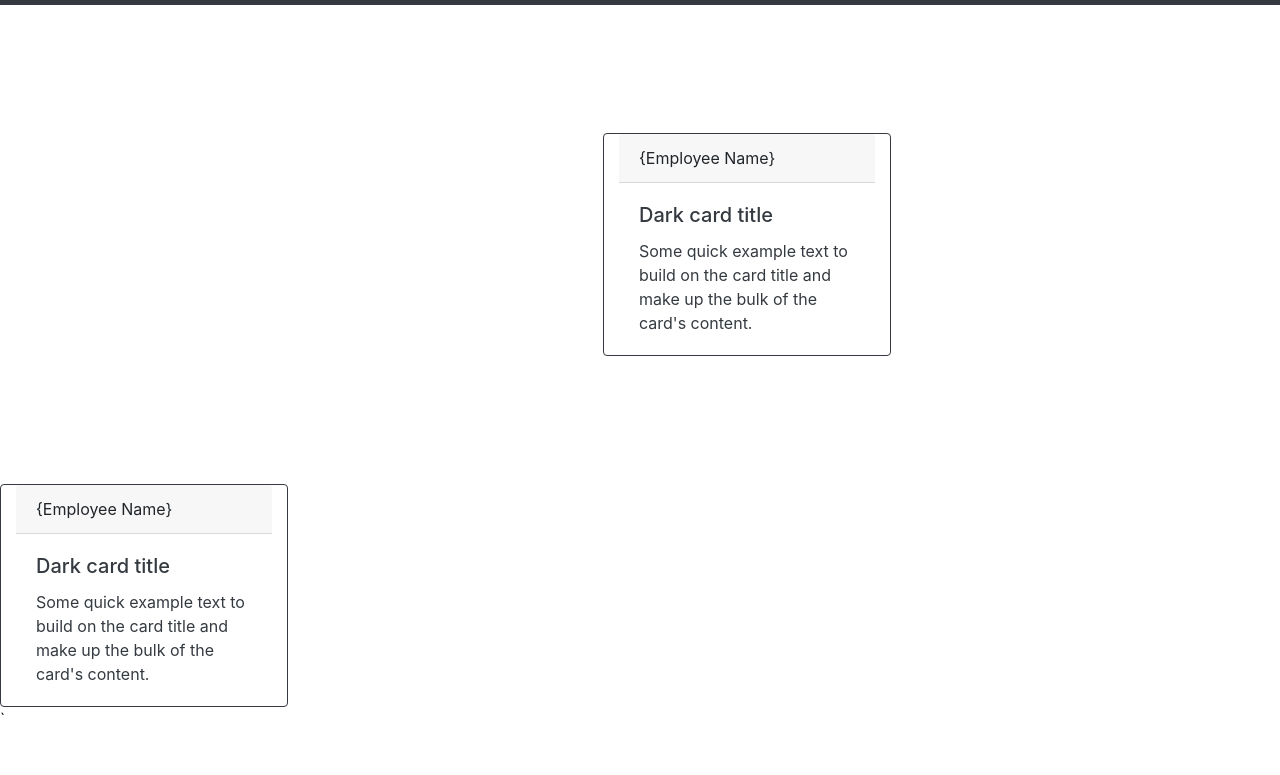
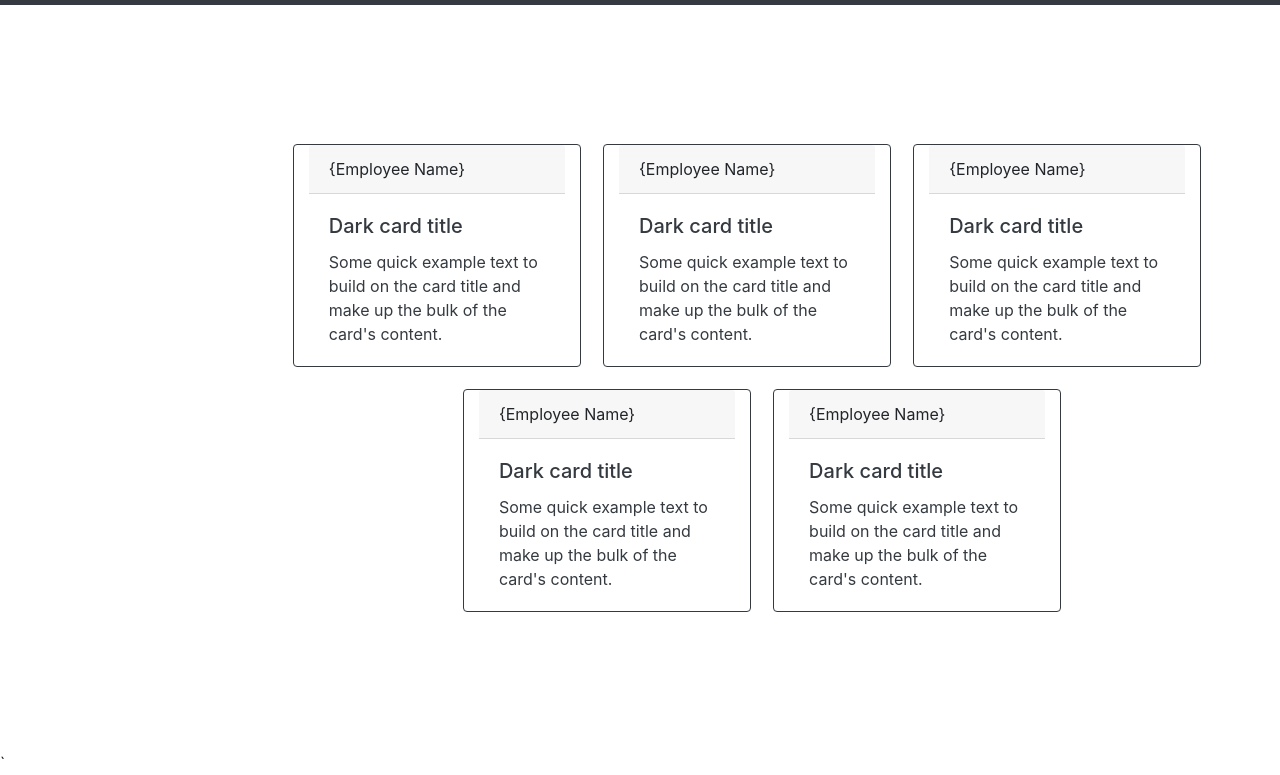
Before and after one commit to Ali-Mitchell/TeamTracker-EmployeeManagement, a website: page _tests_/test.html in a window 1280 px wide. Shown: the part 51-826 px from the top of the page. Before the commit the page ends 800 px from the top, so only its background shows below. Drawn offline with nearby package versions, Linux system fonts and the light colour scheme.

Commit message:
Finished styling tests

```diff
--- a/_tests_/test.html
+++ b/_tests_/test.html
@@ -22,28 +22,61 @@
         </main> -->
 
 
-        <div class="container">
+        <div class="container d-flex flex-wrap">
 
 
                 <div class="row"></div>
 
                     <div class=" col-4 card border-dark" style="max-width: 18rem;">
-                        <div class="card-header">{Employee Name}</div>
+                        <div class="card-header">{Employee Name}
+                        </div>
+
                         <div class="card-body text-dark">
                           <h5 class="card-title">Dark card title</h5>
                           <p class="card-text">Some quick example text to build on the card title and make up the bulk of the card's content.</p>
                         </div>
+                    </div>
+
+                    <div class=" col-4 card border-dark" style="max-width: 18rem;">
+                        <div class="card-header">{Employee Name}
+                        </div>
+
+                        <div class="card-body text-dark">
+                          <h5 class="card-title">Dark card title</h5>
+                          <p class="card-text">Some quick example text to build on the card title and make up the bulk of the card's content.</p>
                         </div>
                     </div>
 
                     <div class=" col-4 card border-dark" style="max-width: 18rem;">
-                        <div class="card-header">{Employee Name}</div>
+                        <div class="card-header">{Employee Name}
+                        </div>
+
                         <div class="card-body text-dark">
                           <h5 class="card-title">Dark card title</h5>
                           <p class="card-text">Some quick example text to build on the card title and make up the bulk of the card's content.</p>
                         </div>
+                    </div>
+
+                    <div class=" col-4 card border-dark" style="max-width: 18rem;">
+                        <div class="card-header">{Employee Name}
+                        </div>
+
+                        <div class="card-body text-dark">
+                          <h5 class="card-title">Dark card title</h5>
+                          <p class="card-text">Some quick example text to build on the card title and make up the bulk of the card's content.</p>
                         </div>
                     </div>
+
+                    <div class=" col-4 card border-dark" style="max-width: 18rem;">
+                        <div class="card-header">{Employee Name}
+                        </div>
+
+                        <div class="card-body text-dark">
+                          <h5 class="card-title">Dark card title</h5>
+                          <p class="card-text">Some quick example text to build on the card title and make up the bulk of the card's content.</p>
+                        </div>
+                    </div>
+
                 </div>
         </div>
 
--- a/src/style.css
+++ b/src/style.css
@@ -4,3 +4,7 @@
     justify-content: center;
     margin: 10% 15%;
 }
+
+.card {
+    margin: 1%;
+}
```
